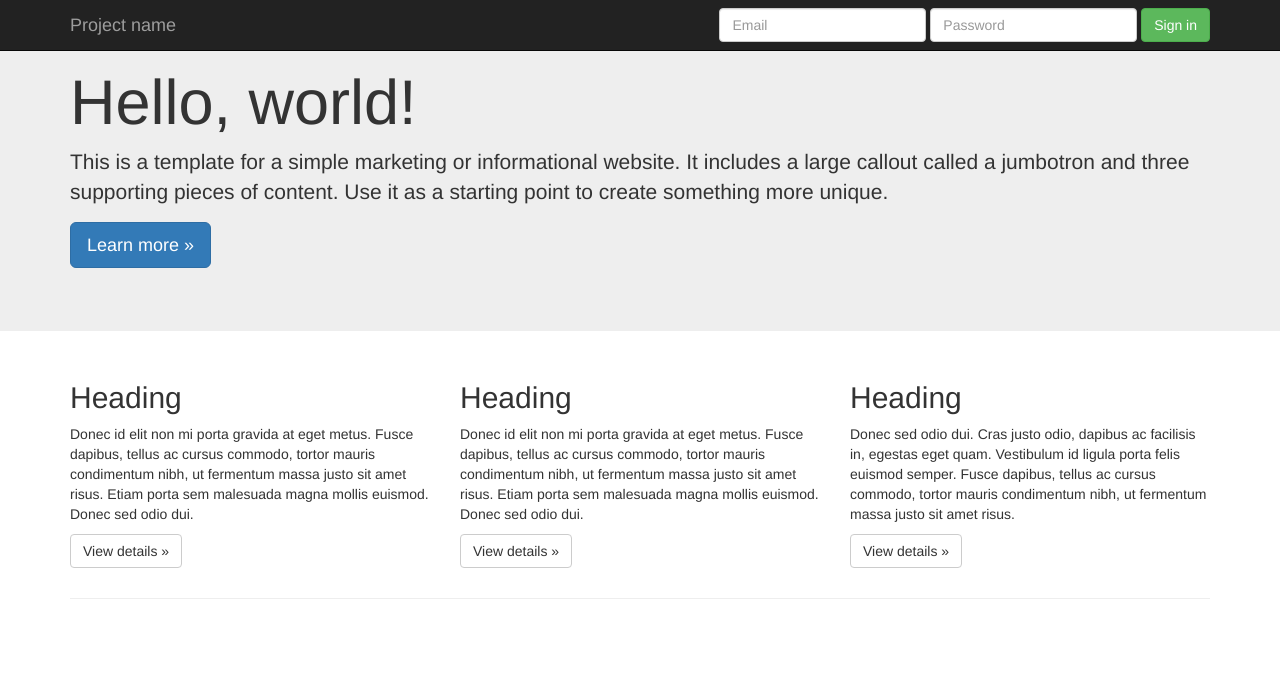
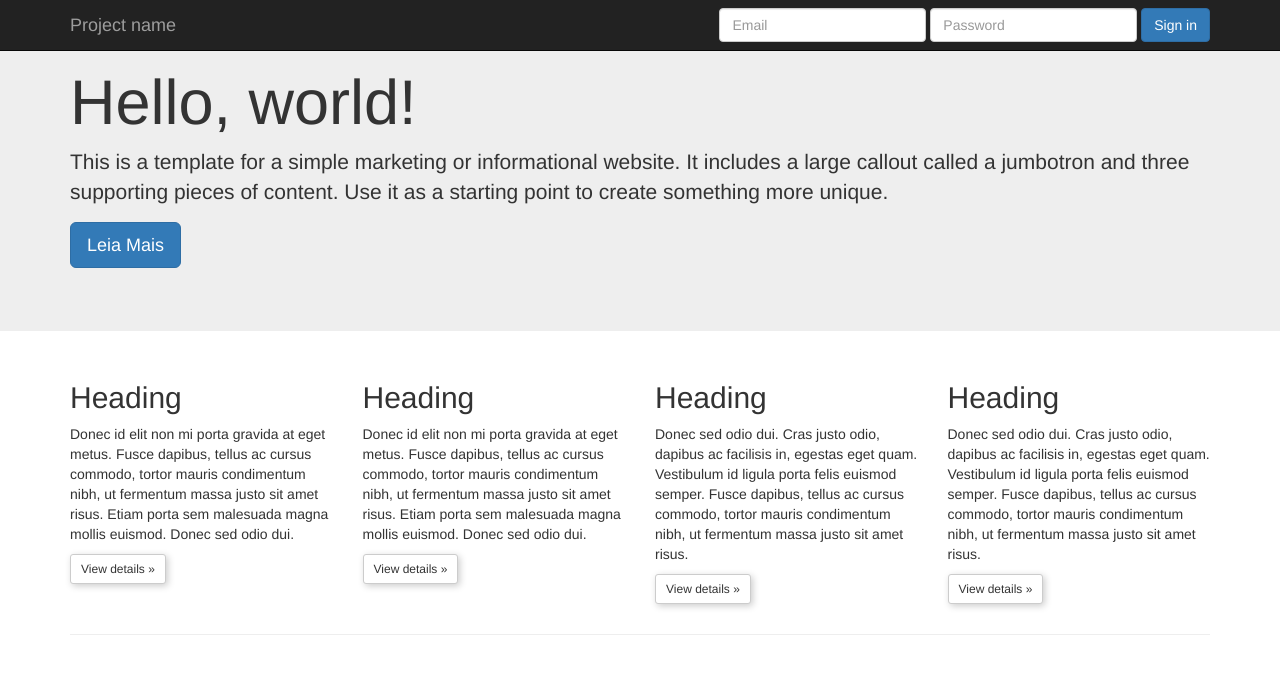
Before and after one commit to natanlim/Projeto_Bootstrap, a plain HTML site: page index.html in a window 1280 px wide. Drawn offline with nearby package versions, Linux system fonts and the light colour scheme.

Commit message:
sombreado nos butões default

```diff
--- a/index.html
+++ b/index.html
@@ -23,7 +23,7 @@
             <div class="form-group">
               <input type="password" placeholder="Password" class="form-control">
             </div>
-            <button type="submit" class="btn btn-success">Sign in</button>
+            <button type="submit" class="btn btn-primary ">Sign in</button>
           </form>
         </div><!--/.navbar-collapse -->
       </div>
@@ -34,30 +34,35 @@
       <div class="container">
         <h1>Hello, world!</h1>
         <p>This is a template for a simple marketing or informational website. It includes a large callout called a jumbotron and three supporting pieces of content. Use it as a starting point to create something more unique.</p>
-        <p><a class="btn btn-primary btn-lg" href="#" role="button">Learn more »</a></p>
+        <p><a class="btn btn-primary btn-lg" href="#" role="button">Leia Mais</a></p>
       </div>
     </div>
 
 <div class="container">
       <!-- Example row of columns -->
       <div class="row">
-        <div class="col-md-4">
+        <div class="col-md-3">
           <h2>Heading</h2>
           <p>Donec id elit non mi porta gravida at eget metus. Fusce dapibus, tellus ac cursus commodo, tortor mauris condimentum nibh, ut fermentum massa justo sit amet risus. Etiam porta sem malesuada magna mollis euismod. Donec sed odio dui. </p>
-          <p><a class="btn btn-default" href="#" role="button">View details »</a></p>
+          <p><a class="btn btn-default btn-sm"  href="#" role="button">View details »</a></p>
         </div>
-        <div class="col-md-4">
+        <div class="col-md-3">
           <h2>Heading</h2>
           <p>Donec id elit non mi porta gravida at eget metus. Fusce dapibus, tellus ac cursus commodo, tortor mauris condimentum nibh, ut fermentum massa justo sit amet risus. Etiam porta sem malesuada magna mollis euismod. Donec sed odio dui. </p>
-          <p><a class="btn btn-default" href="#" role="button">View details »</a></p>
+          <p><a class="btn btn-default btn-sm"  href="#" role="button">View details »</a></p>
        </div>
-        <div class="col-md-4">
+        <div class="col-md-3">
           <h2>Heading</h2>
           <p>Donec sed odio dui. Cras justo odio, dapibus ac facilisis in, egestas eget quam. Vestibulum id ligula porta felis euismod semper. Fusce dapibus, tellus ac cursus commodo, tortor mauris condimentum nibh, ut fermentum massa justo sit amet risus.</p>
-          <p><a class="btn btn-default" href="#" role="button">View details »</a></p>
+          <p><a class="btn btn-default btn-sm" href="#" role="button">View details »</a></p>
+        </div>
+
+        <div class="col-md-3">
+          <h2>Heading</h2>
+          <p>Donec sed odio dui. Cras justo odio, dapibus ac facilisis in, egestas eget quam. Vestibulum id ligula porta felis euismod semper. Fusce dapibus, tellus ac cursus commodo, tortor mauris condimentum nibh, ut fermentum massa justo sit amet risus.</p>
+          <p><a class="btn btn-default btn-sm" href="#" role="button">View details »</a></p>
         </div>
       </div>
-
       <hr>
 
 
```
Also changed, not shown: css/bootstrap.min.css.
